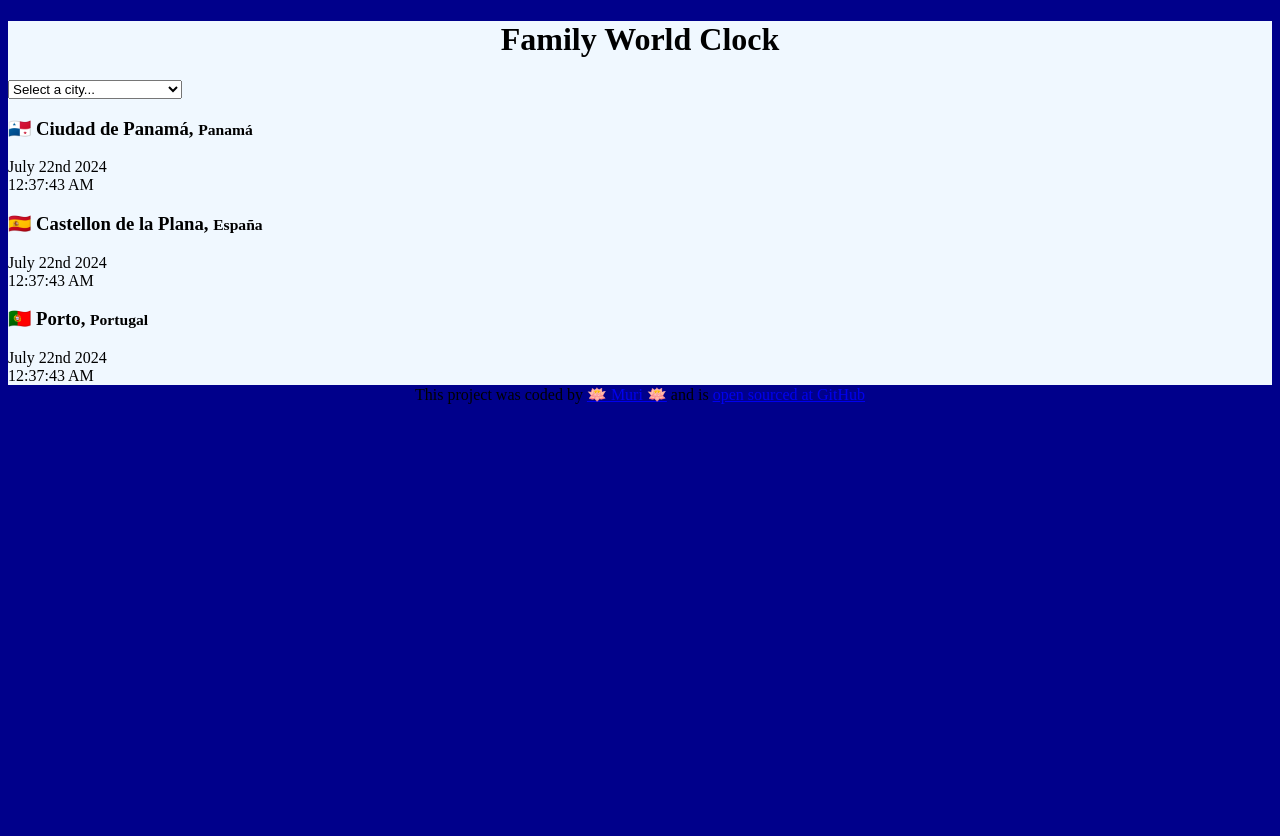
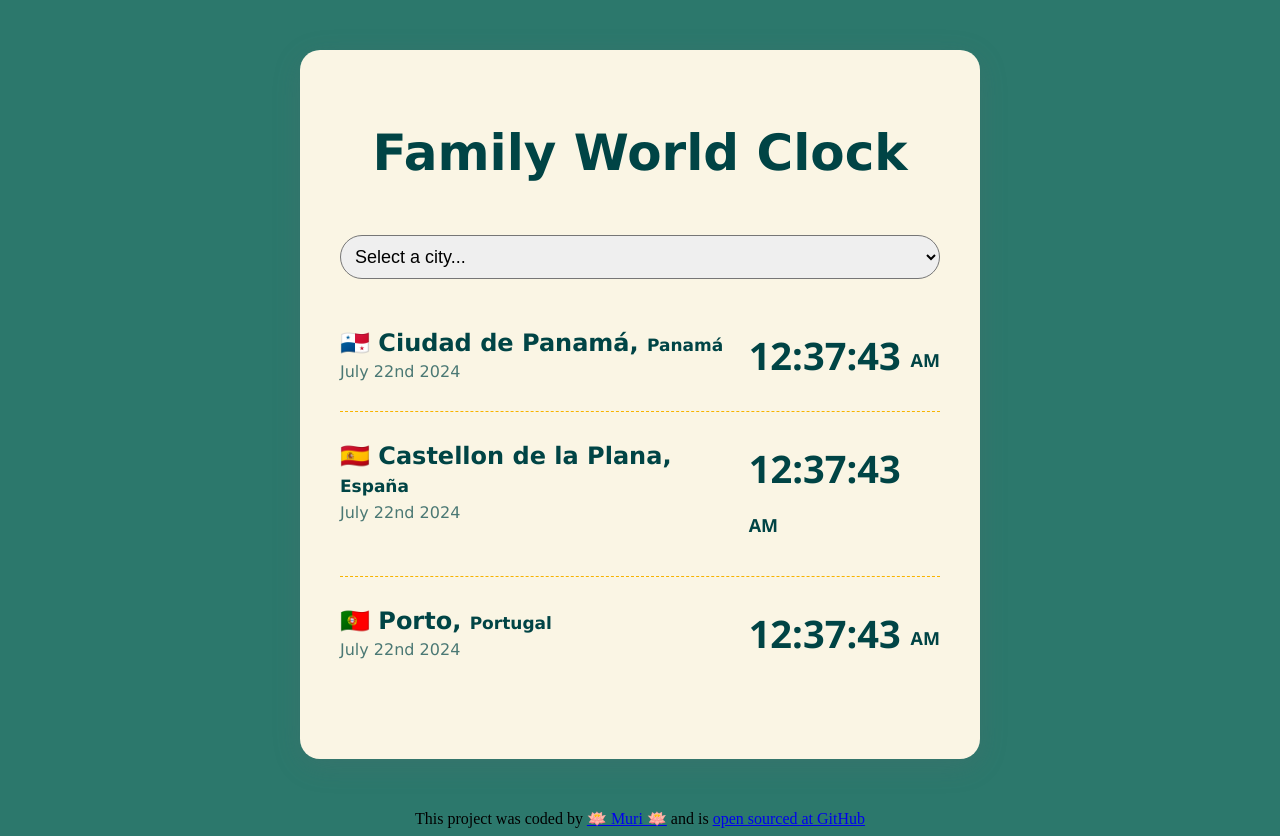
Before and after one commit to MurielCristina/World-Clock-Project, a plain HTML site: page index.html in a window 1280 px wide. Before the commit the page ends 800 px from the top, so only its background shows below. Drawn offline with Linux system fonts and the light colour scheme.

Commit message:
Added style - css

```diff
--- a/index.html
+++ b/index.html
@@ -16,22 +16,29 @@
         <option value="toowoomba">🇦🇺 Toowoomba, Australia</option>
         <option value="ontario">🇨🇦 Ontario, Canada</option>
       </select>
+
       <div class="city">
-        <div class="ciudad_de_panama">
-          <h3>🇵🇦 Ciudad de Panamá, <small>Panamá</small></h3>
+        <div>
+          <h2>🇵🇦 Ciudad de Panamá, <small>Panamá</small></h2>
+          <div class="date">July 22nd 2024</div>
         </div>
-        <div class="ciudad_de_panama_date">July 22nd 2024</div>
-        <div class="ciudad_de_panama_time">12:37:43 AM</div>
-        <div class="castellon_de_la_plana">
-          <h3>🇪🇸 Castellon de la Plana, <small>España</small></h3>
+        <div class="time">12:37:43 <small>AM</small></div>
+      </div>
+
+      <div class="city">
+        <div>
+          <h2>🇪🇸 Castellon de la Plana, <small>España</small></h2>
+          <div class="date">July 22nd 2024</div>
         </div>
-        <div class="castellon_de_la_plana_date">July 22nd 2024</div>
-        <div class="castellon_de_la_plana_time">12:37:43 AM</div>
-        <div class="porto">
-          <h3>🇵🇹 Porto, <small>Portugal</small></h3>
+        <div class="time">12:37:43 <small>AM</small></div>
+      </div>
+
+      <div class="city">
+        <div>
+          <h2>🇵🇹 Porto, <small>Portugal</small></h2>
+          <div class="date">July 22nd 2024</div>
         </div>
-        <div class="porto_date">July 22nd 2024</div>
-        <div class="porto_time">12:37:43 AM</div>
+        <div class="time">12:37:43 <small>AM</small></div>
       </div>
     </div>
     <footer>
--- a/src/style.css
+++ b/src/style.css
@@ -1,11 +1,56 @@
 body {
-  background-color: darkblue;
+  background: #2c786c;
 }
 .container {
-  background-color: aliceblue;
+  max-width: 600px;
+  background: #faf5e4;
+  margin: 50px auto;
+  padding: 40px;
+  box-shadow: rgba(100, 100, 111, 0.2) 0px 7px 29px 0px;
+  border-radius: 20px;
+  color: #004445;
+  font-family: "Lucida Sans", "Lucida Sans Regular", "Lucida Grande",
+    "Lucida Sans Unicode", Geneva, Verdana, sans-serif;
 }
 h1 {
   text-align: center;
+  font-size: 50px;
+}
+select {
+  width: 100%;
+  border-radius: 500px;
+  padding: 10px;
+  font-size: 18px;
+  margin: 20px 0;
+}
+.city {
+  display: flex;
+  justify-content: space-between;
+  margin: 30px 0;
+  border-bottom: 1px dashed #f8b400;
+  padding-bottom: 30px;
+}
+.city:last-child {
+  border: none;
+}
+h2 {
+  margin: 0;
+  margin-bottom: 5px;
+}
+h2 small {
+  font-size: 17px;
+}
+.date {
+  opacity: 0.7;
+}
+.time {
+  font-size: 38px;
+  font-weight: bold;
+  font-family: "Segoe UI", Tahoma, Geneva, Verdana, sans-serif;
+}
+.time small {
+  font-size: 18px;
+  vertical-align: middle;
 }
 footer {
   text-align: center;
```
Also changed, not shown: 1 other file.
